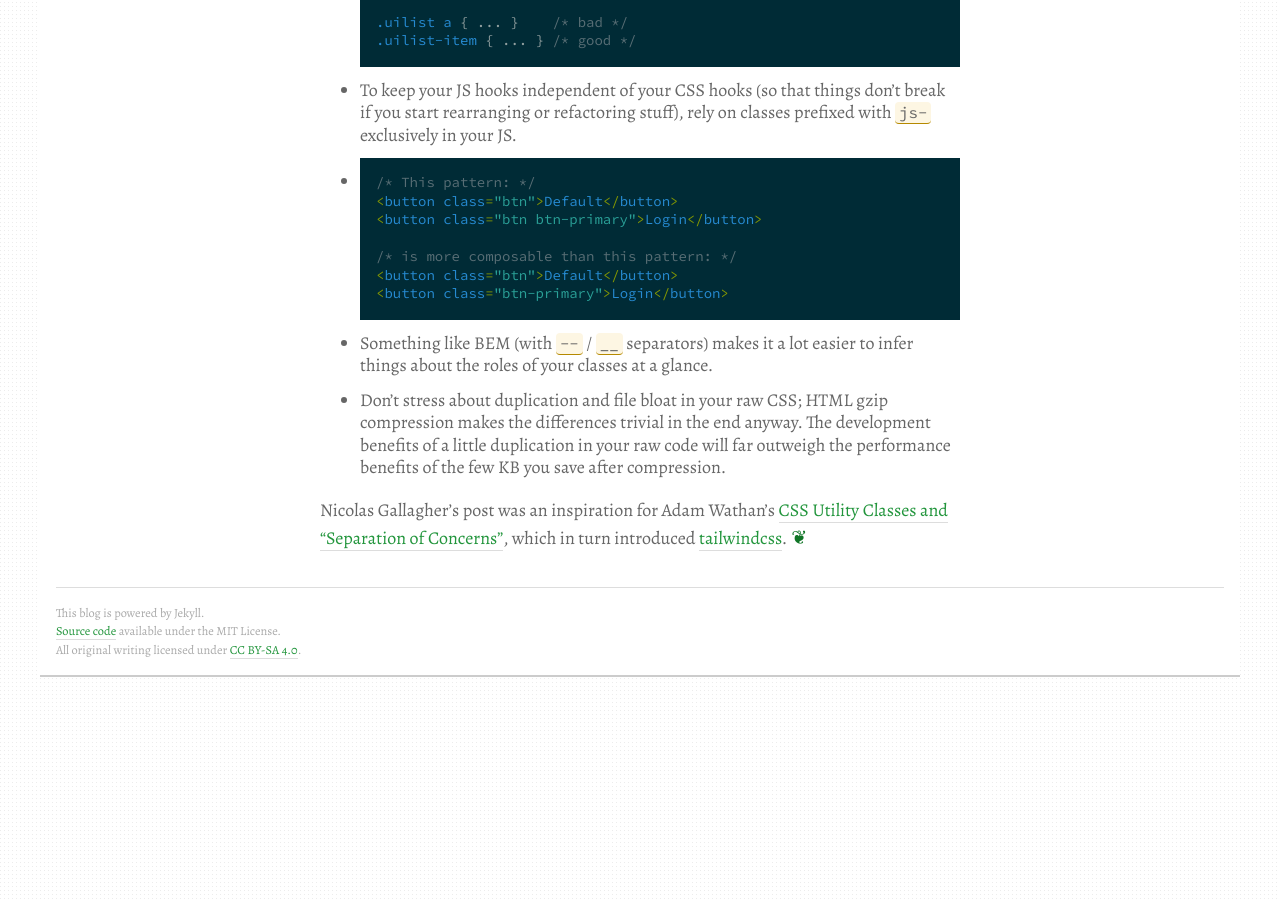
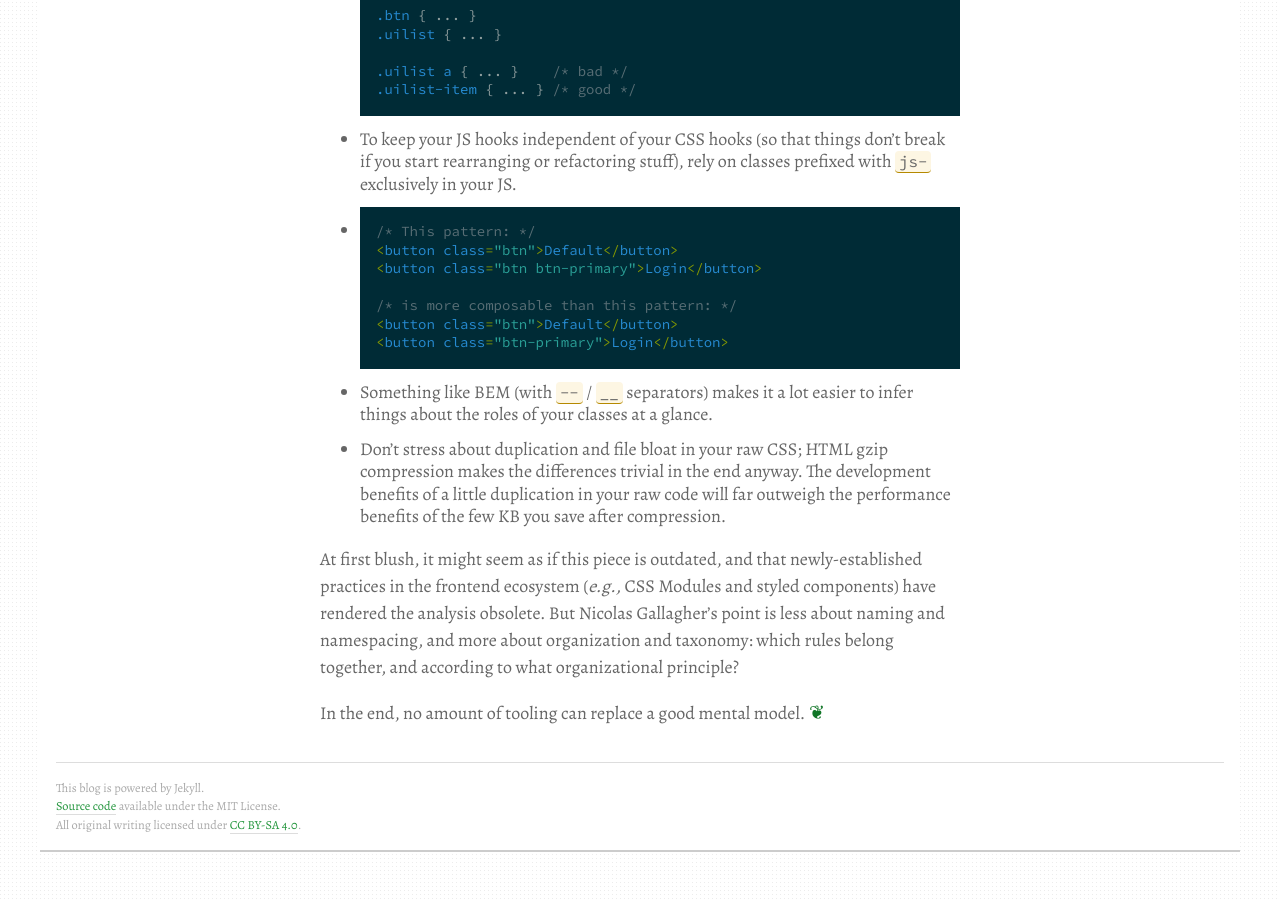
Before and after one commit to rlue/ryanlue.com, a Jekyll site: the page built from _posts/2020-07-03-recap-html-semantics.md, in a window 1280 px wide and 900 px high, scrolled down 1614 px. Built offline with Jekyll 4.4.1, drawn with Linux system fonts in a browser that asks for light colours; some web fonts are replaced; before the commit the page ends 2339 px from its top, so only the background shows below that; some of the changed text lies outside the part shown.

Commit message:
Reformat/clarify reading recaps

````diff
--- a/_posts/2020-07-03-recap-html-semantics.md
+++ b/_posts/2020-07-03-recap-html-semantics.md
@@ -5,7 +5,12 @@ category: recaps
 tags: [css]
 ---
 
-From <http://nicolasgallagher.com/about-html-semantics-front-end-architecture/> by Nicolas Gallagher (2012)
+From [_About HTML semantics and front-end architecture_][] by Nicolas Gallagher (2012).
+Nicolas Gallagher’s post was an inspiration for Adam Wathan’s
+[_CSS Utility Classes and “Separation of Concerns”_][],
+which in turn introduced [tailwindcss][].
+
+---
 
 HTML5 introduced the concept of **semantic markup**, including descriptive
 element names (`<article>`), attributes (`<input list="...">`), and microdata
@@ -25,9 +30,10 @@ only to be meaningless and redundant, but to make it really difficult to
 manage and extract meaningful patterns in a page’s CSS:
 
 ```html
-<div class="news">
-    <h2>News</h2>
-    ...
+<div class="news">         <!-- “news” is a CONTENT-BASED class name -->
+  <h2>News</h2>
+  <ul class="media-list">  <!-- “media-list” is a PRESENTATIONAL class name -->
+  ...
 </div>
 ```
 
@@ -91,12 +97,19 @@ His main points are:
   The development benefits of a little duplication in your raw code will far
   outweigh the performance benefits of the few KB you save after compression.
 
-Nicolas Gallagher’s post was an inspiration
-for Adam Wathan’s [CSS Utility Classes and “Separation of Concerns”][],
-which in turn introduced [tailwindcss][].
+At first blush, it might seem as if this piece is outdated,
+and that newly-established practices in the frontend ecosystem
+(_e.g.,_ CSS Modules and styled components)
+have rendered the analysis obsolete.
+But Nicolas Gallagher’s point is less about naming and namespacing,
+and more about organization and taxonomy:
+which rules belong together, and according to what organizational principle?
 
+In the end, no amount of tooling can replace a good mental model.
+
+[About HTML semantics and front-end architecture]: http://nicolasgallagher.com/about-html-semantics-front-end-architecture/
+[CSS Utility Classes and “Separation of Concerns”]: https://adamwathan.me/css-utility-classes-and-separation-of-concerns/
+[tailwindcss]: https://tailwindcss.com/
 [`itemscope`]: https://developer.mozilla.org/docs/Web/HTML/Global_attributes/itemscope
 [applying this principle to class names]: http://dev.w3.org/html5/spec/global-attributes.html#classes
 [CSS Zen Garden]: http://www.csszengarden.com/
-[CSS Utility Classes and “Separation of Concerns”]: https://adamwathan.me/css-utility-classes-and-separation-of-concerns/
-[tailwindcss]: https://tailwindcss.com/
````
Also changed, not shown: _posts/2020-04-13-recap-understanding-delete.md (+4 -1 lines).
